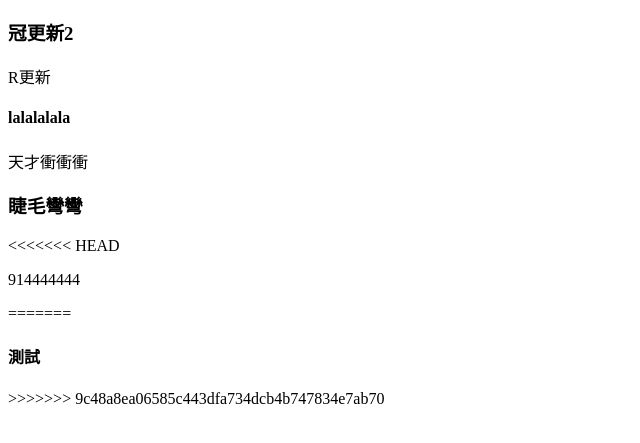
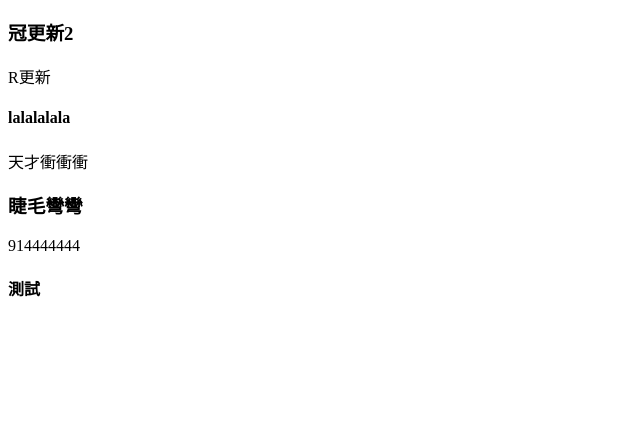
Before and after one commit to RRrush37/5th_for_fun, a plain HTML site: page index.html in a window 1280 px wide. Shown: the part 255-698 px from the top of the page, without its empty margins (0-640 px from the left). Drawn offline with Linux system fonts and the light colour scheme.

Commit message:
滷肉飯

```diff
--- a/index.html
+++ b/index.html
@@ -17,10 +17,7 @@
     <h4>lalalalala</h4>
     <p>天才衝衝衝</p>
     <h3>睫毛彎彎</h3>
-<<<<<<< HEAD
     <p>914444444</p>
-=======
     <h4>測試</h4>
->>>>>>> 9c48a8ea06585c443dfa734dcb4b747834e7ab70
   </body>
 </html>
--- a/index.js
+++ b/index.js
@@ -0,0 +1 @@
+//戴帽子在雨中行走：帽帽濕濕
```
